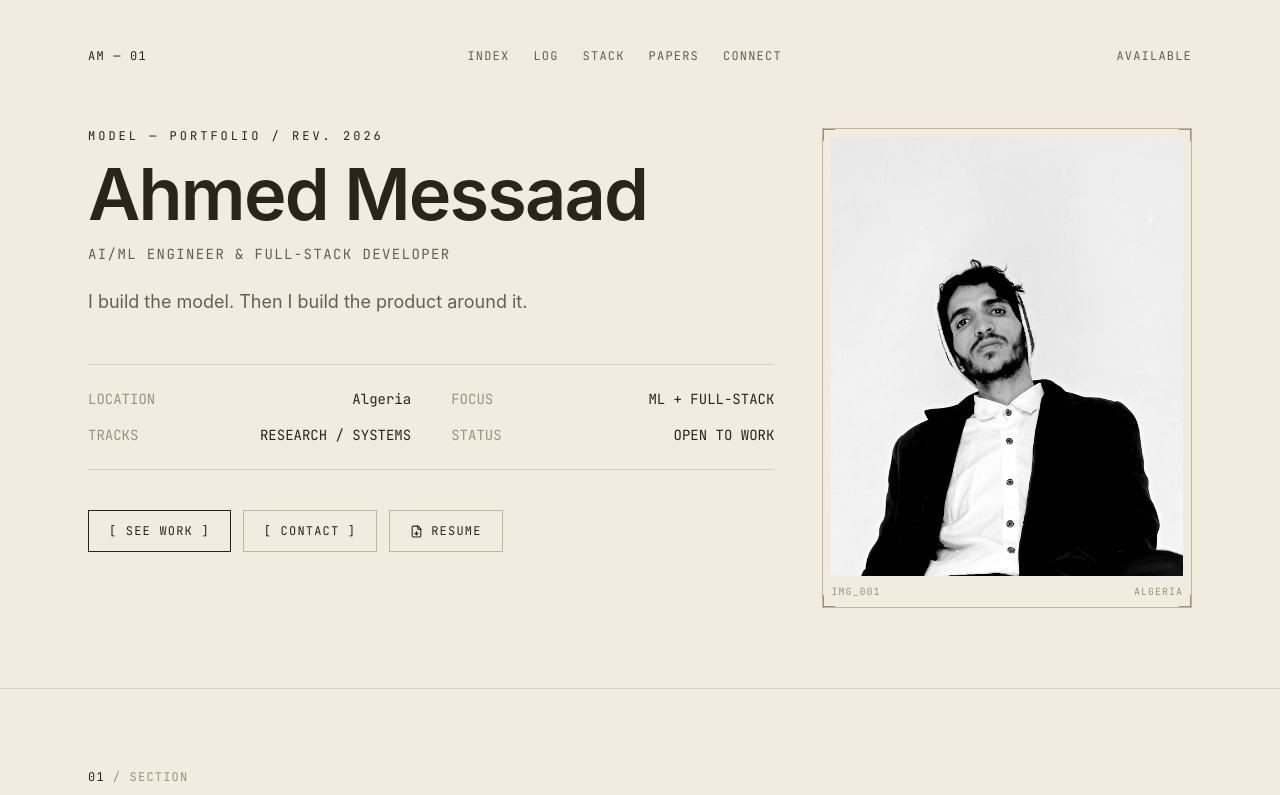
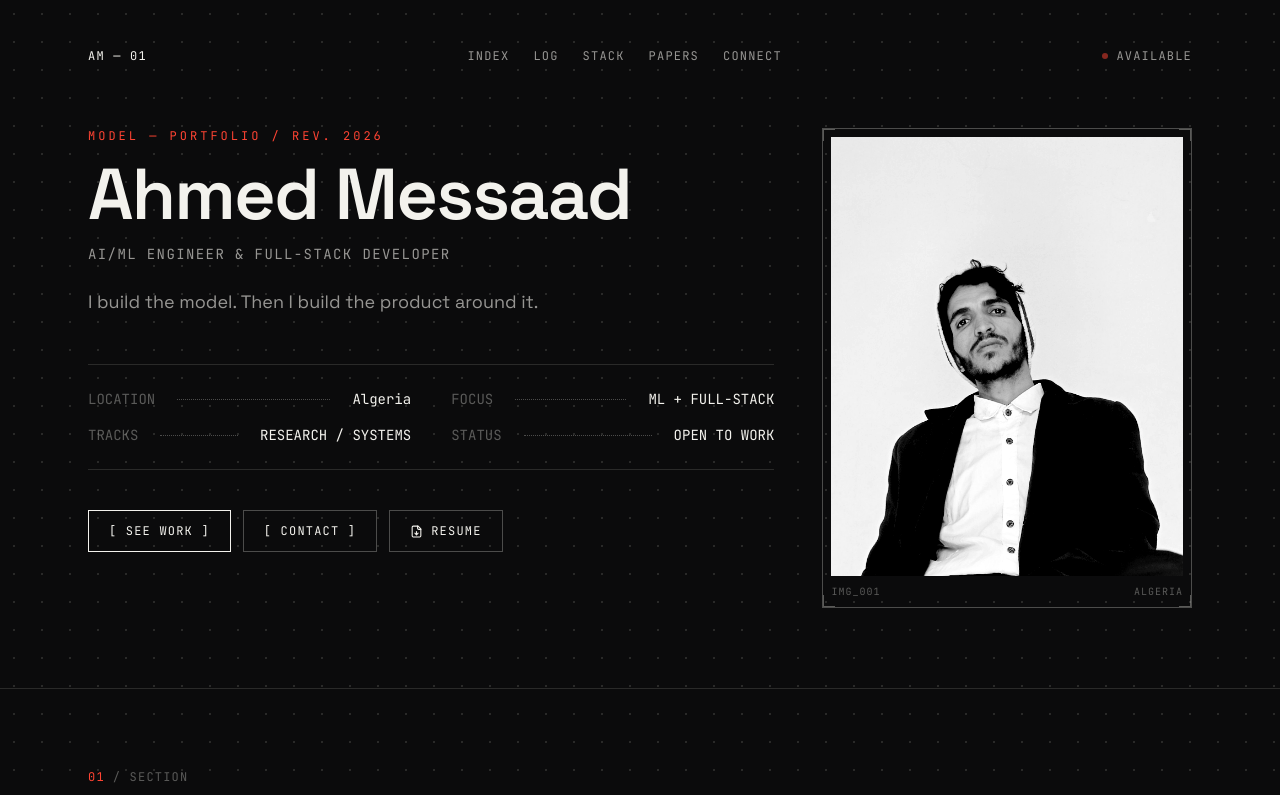
Before and after one commit to RYANX9/ahmedmessaad, a Next.js app: page / in a window 1280 px wide. Shown: the top 795 px of the page. Built offline with nearby package versions, Linux system fonts and the light colour scheme.

Commit message:
Update globals.css

```diff
--- a/app/globals.css
+++ b/app/globals.css
@@ -1,31 +1,18 @@
 @import "tailwindcss";
-@import url("https://fonts.googleapis.com/css2?family=Fraunces:opsz,wght@9..144,400;9..144,500;9..144,600&family=Inter:ital,wght@0,400;0,500;0,600;1,400&family=IBM+Plex+Mono:wght@400;500&display=swap");
 
 :root {
-  --paper: #f2ece0;
-  --panel: #ece3d1;
-  --panel-soft: #f7f2e6;
-  --line: #d9cfba;
-  --line-strong: #c2b59a;
+  --bg: #0b0b0c;
+  --bg-raised: #131315;
+  --ink: #f3f2ed;
+  --ink-dim: rgba(243, 242, 237, 0.6);
+  --ink-faint: rgba(243, 242, 237, 0.34);
+  --line: rgba(243, 242, 237, 0.13);
+  --line-strong: rgba(243, 242, 237, 0.28);
+  --red: #ff4433;
+  --red-dim: rgba(255, 68, 51, 0.14);
 
-  --ink: #2a2419;
-  --ink-dim: #675f4e;
-  --ink-faint: #9c937e;
-
-  --sage: #7f9873;
-  --sage-deep: #46583d;
-  --sage-pale: #e2e8d6;
-
-  --clay: #bd6f3e;
-  --clay-deep: #7a4423;
-  --clay-pale: #f3ddc7;
-
-  --stitch: #34302a;
-  --shadow-soft: 0 10px 28px -16px rgba(42, 36, 25, 0.28);
-
-  --font-display: "Fraunces", Georgia, serif;
-  --font-body: "Inter", ui-sans-serif, sans-serif;
-  --font-mono: "IBM Plex Mono", ui-monospace, monospace;
+  --font-display: "Space Grotesk", ui-sans-serif, sans-serif;
+  --font-mono: "JetBrains Mono", ui-monospace, monospace;
 }
 
 * {
@@ -37,18 +24,24 @@ html {
 }
 
 body {
-  background: var(--paper);
+  background: var(--bg);
+  background-image: radial-gradient(var(--line) 1px, transparent 1px);
+  background-size: 28px 28px;
   color: var(--ink);
-  font-family: var(--font-body);
+  font-family: var(--font-display);
   -webkit-font-smoothing: antialiased;
-}
-
-.font-display {
-  font-family: var(--font-display);
 }
 
 .font-mono {
   font-family: var(--font-mono);
+}
+
+.leader {
+  flex: 1;
+  border-bottom: 1px dotted var(--line-strong);
+  margin: 0 10px;
+  min-width: 16px;
+  transform: translateY(-4px);
 }
 
 @media (prefers-reduced-motion: reduce) {
@@ -63,41 +56,11 @@ body {
 }
 
 ::selection {
-  background: var(--sage-pale);
-  color: var(--sage-deep);
+  background: var(--red);
+  color: var(--bg);
 }
 
 :focus-visible {
-  outline: 2px solid var(--clay);
+  outline: 2px solid var(--red);
   outline-offset: 3px;
 }
-
-@keyframes stitch-draw {
-  from {
-    stroke-dashoffset: 1;
-  }
-  to {
-    stroke-dashoffset: 0;
-  }
-}
-
-@keyframes stitch-ticks-in {
-  from {
-    opacity: 0;
-  }
-  to {
-    opacity: 1;
-  }
-}
-
-.stitch-path {
-  stroke-dasharray: 1;
-  stroke-dashoffset: 1;
-  animation: stitch-draw 1.6s cubic-bezier(0.4, 0, 0.2, 1) forwards;
-}
-
-.stitch-ticks {
-  opacity: 0;
-  animation: stitch-ticks-in 0.6s ease-out forwards;
-  animation-delay: 1.5s;
-}
```
